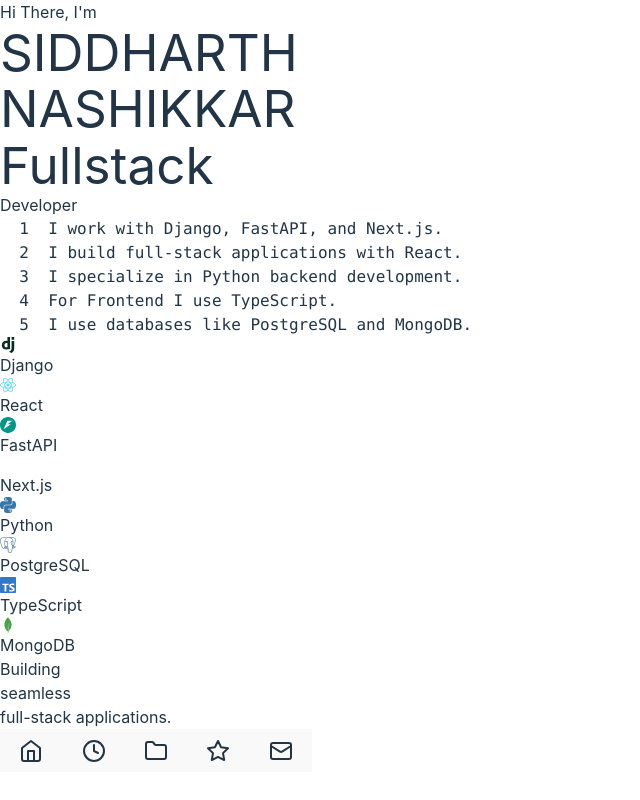
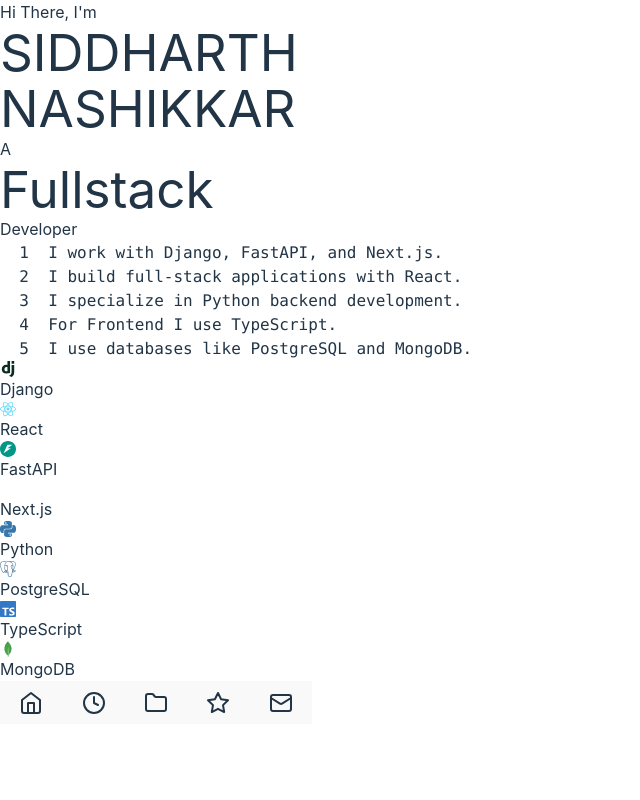
Before and after one commit to sid732/portfolio, a React (Vite) app: page / in a window 1280 px wide. Shown: the whole page, without its empty margins (0-640 px from the left). Built offline with nearby package versions, Linux system fonts and the light colour scheme.

Commit message:
Update TechStack.jsx

```diff
--- a/src/components/home/TechStack.jsx
+++ b/src/components/home/TechStack.jsx
@@ -30,13 +30,14 @@
     ];
 
     return (
-        <div className="mt-20 px-4">
+        <div className="mt-20 px-4 ">
             <motion.div
                 initial={{ opacity: 0, y: 20 }}
                 animate={{ opacity: 1, y: 0 }}
                 className=" "
             >
-                <div className="left-[20%] mb-16 relative mt-10">
+                <div className="ml-[20%]  mb-16  mt-10">
+                <p className="text-xl text-white">A</p>
                     <h1 className=" text-7xl md:text-8xl font-light text-purple-400 mb-4">
                         Fullstack
                     </h1>
@@ -49,7 +50,7 @@
                     initial={{ opacity: 0, scale: 0.95 }}
                     animate={{ opacity: 1, scale: 1 }}
                 >
-                    <div className="flex gap-2 mb-3">
+                    <div className="flex gap-2 mb-3 ">
                         <div className="w-3 h-3 rounded-full bg-red-500" />
                         <div className="w-3 h-3 rounded-full bg-yellow-500" />
                         <div className="w-3 h-3 rounded-full bg-green-500" />
@@ -79,16 +80,7 @@
                     ))}
                 </div>
 
-                <motion.div
-                    initial={{ opacity: 0 }}
-                    animate={{ opacity: 1 }}
-                    transition={{ delay: 1 }}
-                    className="text-right"
-                >
-                    <h2 className="text-2xl text-purple-400">Building</h2>
-                    <h2 className="text-5xl md:text-6xl text-purple-400 mb-2">seamless</h2>
-                    <p className="text-purple-600">full-stack applications.</p>
-                </motion.div>
+
             </motion.div>
         </div>
     );
```
